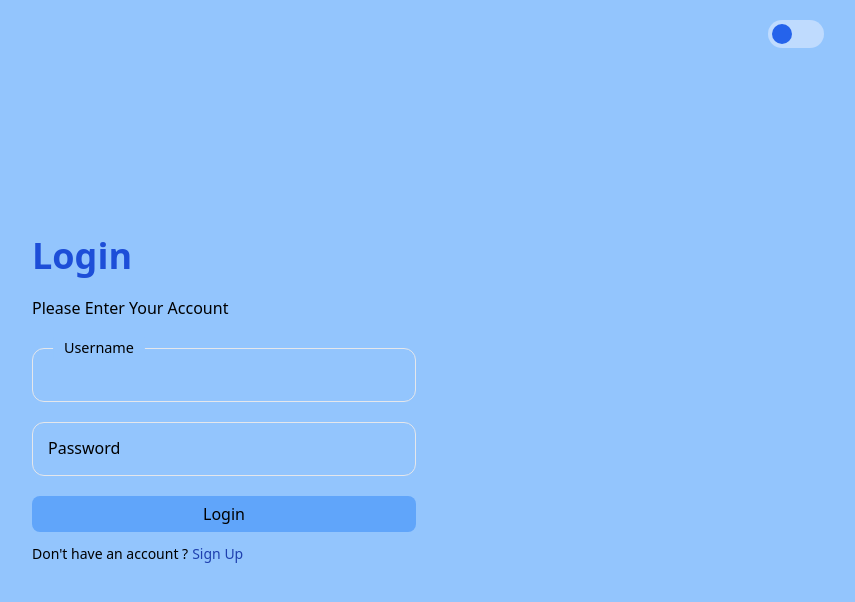
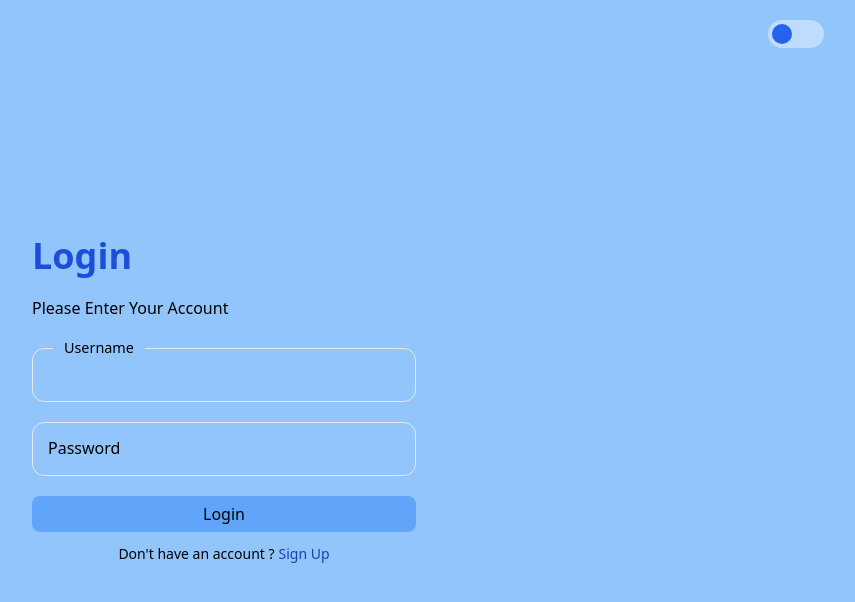
Before and after one commit to GaluhPncWirs/e-commerce_React_js, a React app: page / in a window 1280 px wide. Shown: the top 602 px of the page, without its empty margins (416-1271 px from the left). Built offline with nearby package versions, Linux system fonts and the light colour scheme; the HTML template or start-up script is replaced by a standard one.

Commit message:
merapihkan code

```diff
--- /dev/null
+++ b/src/component/buttonDarkMode.jsx
@@ -0,0 +1,16 @@
+export default function BtnDarkMode({ isDarkMode, setIsDarkMode }) {
+  return (
+    <div className="absolute top-5 right-10">
+      <input type="checkbox" className="hidden" id="darkMode" />
+      <label
+        className="cursor-pointer"
+        htmlFor="darkMode"
+        onClick={() => setIsDarkMode(!isDarkMode)}
+      >
+        <div className="bg-blue-200 h-7 w-14 rounded-3xl p-1">
+          <div className="core bg-blue-600 h-5 w-5 rounded-full transition-all duration-200"></div>
+        </div>
+      </label>
+    </div>
+  );
+}
--- a/src/component/textParagrafRegister.jsx
+++ b/src/component/textParagrafRegister.jsx
@@ -1,5 +1,5 @@
 export default function TextRegister(props) {
-  const { textForm, isFocus, childern, id } = props;
+  const { textForm, isFocus, childern, id, darkMode } = props;
   return (
     <p
       className={`absolute ml-4 ${
@@ -11,9 +11,10 @@ export default function TextRegister(props) {
           ? `bottom-[92px]`
           : `bottom-4`
       } transition-all duration-200 ${
-        (isFocus || childern !== "") &&
-        "-translate-y-6 scale-90 z-50 px-3 bg-blue-300"
-      }`}
+        (isFocus || childern !== "") && "-translate-y-6 scale-90 z-50 px-3"
+      } ${
+        darkMode === true ? `bg-slate-700 text-white` : `bg-blue-300 text-black`
+      } `}
       htmlFor={id}
     >
       {textForm}
--- a/src/fragment/allUserRegisterForm.jsx
+++ b/src/fragment/allUserRegisterForm.jsx
@@ -3,7 +3,7 @@ import FormUser from "../component/formUserLogin";
 import FormButton from "../component/buttonForm";
 import TextRegister from "../component/textParagrafRegister";
 
-export default function FormInputUserRegister() {
+export default function FormInputUserRegister({ darkMode }) {
   const [isFocusEmail, setIsFocusEmail] = useState(false);
   const [isFocusPass, setIsFocusPass] = useState(false);
   const [isFocusName, setIsFocusName] = useState(false);
@@ -48,6 +48,7 @@ export default function FormInputUserRegister() {
   }
 
   return (
+    <>
       <form onSubmit={handleRegister} id="setcontent">
         <div className="mt-7 relative">
           <div className="mt-4 relative">
@@ -57,11 +58,13 @@ export default function FormInputUserRegister() {
               onBlur={handelNameBlur}
               onChange={(e) => setFullName(e.target.value)}
               onFocus={() => setIsFocusName(true)}
+              darkMode={darkMode}
             />
             <TextRegister
               textForm="Full Name"
               isFocus={isFocusName}
               childern={fullName}
+              darkMode={darkMode}
             />
           </div>
           <div className="mt-5">
@@ -71,11 +74,13 @@ export default function FormInputUserRegister() {
               onBlur={handelEmailBlur}
               onChange={(e) => setEmail(e.target.value)}
               onFocus={() => setIsFocusEmail(true)}
+              darkMode={darkMode}
             />
             <TextRegister
               textForm="Username"
               isFocus={isFocusEmail}
               childern={email}
+              darkMode={darkMode}
             />
           </div>
           <div className="mt-5">
@@ -85,11 +90,13 @@ export default function FormInputUserRegister() {
               onBlur={handelPassBlur}
               onChange={(e) => setPassword(e.target.value)}
               onFocus={() => setIsFocusPass(true)}
+              darkMode={darkMode}
             />
             <TextRegister
               textForm="Password"
               isFocus={isFocusPass}
               childern={password}
+              darkMode={darkMode}
             />
           </div>
           <div className="mt-5">
@@ -99,11 +106,13 @@ export default function FormInputUserRegister() {
               onBlur={handelRepeatPassBlur}
               onChange={(e) => setRepeatPassword(e.target.value)}
               onFocus={() => setIsFocusRepeatPass(true)}
+              darkMode={darkMode}
             />
             <TextRegister
               textForm="Repeat Password"
               isFocus={isFocusRepeatPass}
               childern={repeatPassword}
+              darkMode={darkMode}
             />
           </div>
         </div>
@@ -116,5 +125,6 @@ export default function FormInputUserRegister() {
         </p>
         <FormButton>Create Account</FormButton>
       </form>
+    </>
   );
 }
--- a/src/layout/authLayout.jsx
+++ b/src/layout/authLayout.jsx
@@ -1,29 +1,16 @@
-import { Link } from "react-router-dom";
-
 export default function LayoutForm(props) {
-  const { children, title, desc, type, darkMode } = props;
+  const { children, title, desc, darkMode } = props;
   return (
     <div className={`w-full max-w-sm text-black ${darkMode && `text-white`}`}>
       <h1
         className={`text-blue-700 font-bold text-4xl mb-5 ${
-          darkMode && `text-blue-600`
+          darkMode && `text-blue-400`
         }`}
       >
         {title}
       </h1>
       <p>{desc}</p>
       {children}
-      <p className="text-sm">
-        {type === "login"
-          ? "Don't have an account ?"
-          : "Already have an account ?"}
-        <Link
-          className={`formButton ${darkMode && `text-blue-500`}`}
-          to={type === "login" ? "/register" : "/"}
-        >
-          {type === "login" ? "Sign Up" : "Login"}
-        </Link>
-      </p>
     </div>
   );
 }
--- a/src/main.jsx
+++ b/src/main.jsx
@@ -3,7 +3,6 @@ import ReactDOM from "react-dom/client";
 import "./index.css";
 import { createBrowserRouter, RouterProvider } from "react-router-dom";
 import Login from "./pages/login.jsx";
-import Register from "./pages/register.jsx";
 import Products from "./pages/products.jsx";
 import ProductDetail from "./pages/productDetail.jsx";
 import ProfileUser from "./pages/profile.jsx";
@@ -15,10 +14,6 @@ const router = createBrowserRouter([
   {
     path: "/",
     element: <Login />,
-  },
-  {
-    path: "/register",
-    element: <Register />,
   },
   {
     path: "/products",
--- a/src/pages/login.jsx
+++ b/src/pages/login.jsx
@@ -1,38 +1,51 @@
-import { useContext } from "react";
+import { useContext, useState } from "react";
 import { DarkMode } from "../context/darkMode";
 import FormInputUserLogin from "../fragment/allUserLoginForm";
 import LayoutForm from "../layout/authLayout";
+import FormInputUserRegister from "../fragment/allUserRegisterForm";
+import BtnDarkMode from "../component/buttonDarkMode";
 
 export default function Login() {
   const { isDarkMode, setIsDarkMode } = useContext(DarkMode);
+  const [textHtml, setTextHtml] = useState("");
+
+  function referenceToTextContent(a) {
+    setTextHtml(a.target.textContent);
+  }
   return (
     <div
-      className={`flex justify-center items-center h-screen ${
+      className={`flex justify-center items-center h-screen flex-col ${
         isDarkMode === true ? `bg-slate-700` : `bg-blue-300`
       }`}
     >
-      <div className="absolute top-5 right-10">
-        <input type="checkbox" className="hidden" id="darkMode" />
-        <label
-          className="cursor-pointer"
-          htmlFor="darkMode"
-          onClick={() => setIsDarkMode(!isDarkMode)}
-        >
-          <div className="bg-blue-200 h-7 w-14 rounded-3xl p-1">
-            <div className="core bg-blue-600 h-5 w-5 rounded-full transition-all duration-200"></div>
-          </div>
-        </label>
-      </div>
-      {/* <button onClick={() => setIsDarkMode(!isDarkMode)}>click me</button> */}
+      <BtnDarkMode isDarkMode={isDarkMode} setIsDarkMode={setIsDarkMode} />
 
       <LayoutForm
-        title="Login"
-        desc="Please Enter Your Account"
-        type="login"
+        title={textHtml === "Sign Up" ? "Sign Up" : "Login"}
+        desc={
+          textHtml === "Sign Up"
+            ? "Welcome, Please Enter Your Detail"
+            : "Please Enter Your Account"
+        }
         darkMode={isDarkMode}
       >
-        <FormInputUserLogin darkMode={isDarkMode} />
+        {textHtml === "Sign Up" ? (
+          <FormInputUserRegister darkMode={isDarkMode} />
+        ) : (
+          <FormInputUserLogin darkMode={isDarkMode} />
+        )}
       </LayoutForm>
+      <p className={`text-sm text-black ${isDarkMode && `text-white`}`}>
+        {textHtml === "Sign Up"
+          ? "Already have an account ?"
+          : "Don't have an account ?"}
+        <button
+          className={`formButton ${isDarkMode && `text-blue-500`}`}
+          onClick={referenceToTextContent}
+        >
+          {textHtml === "Sign Up" ? "Login" : "Sign Up"}
+        </button>
+      </p>
     </div>
   );
 }
```
Lines whose indentation alone changed are shown as unchanged.
